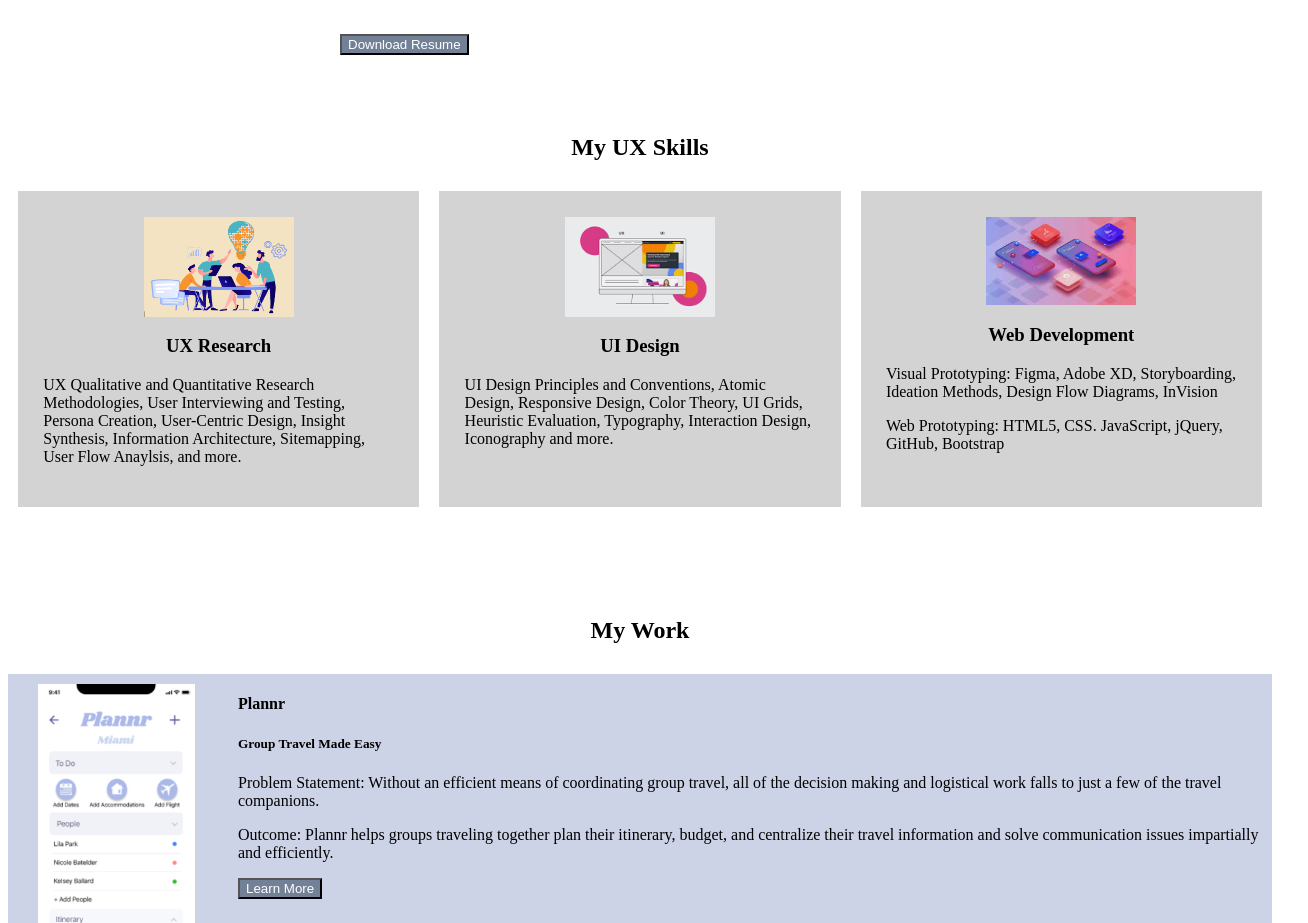
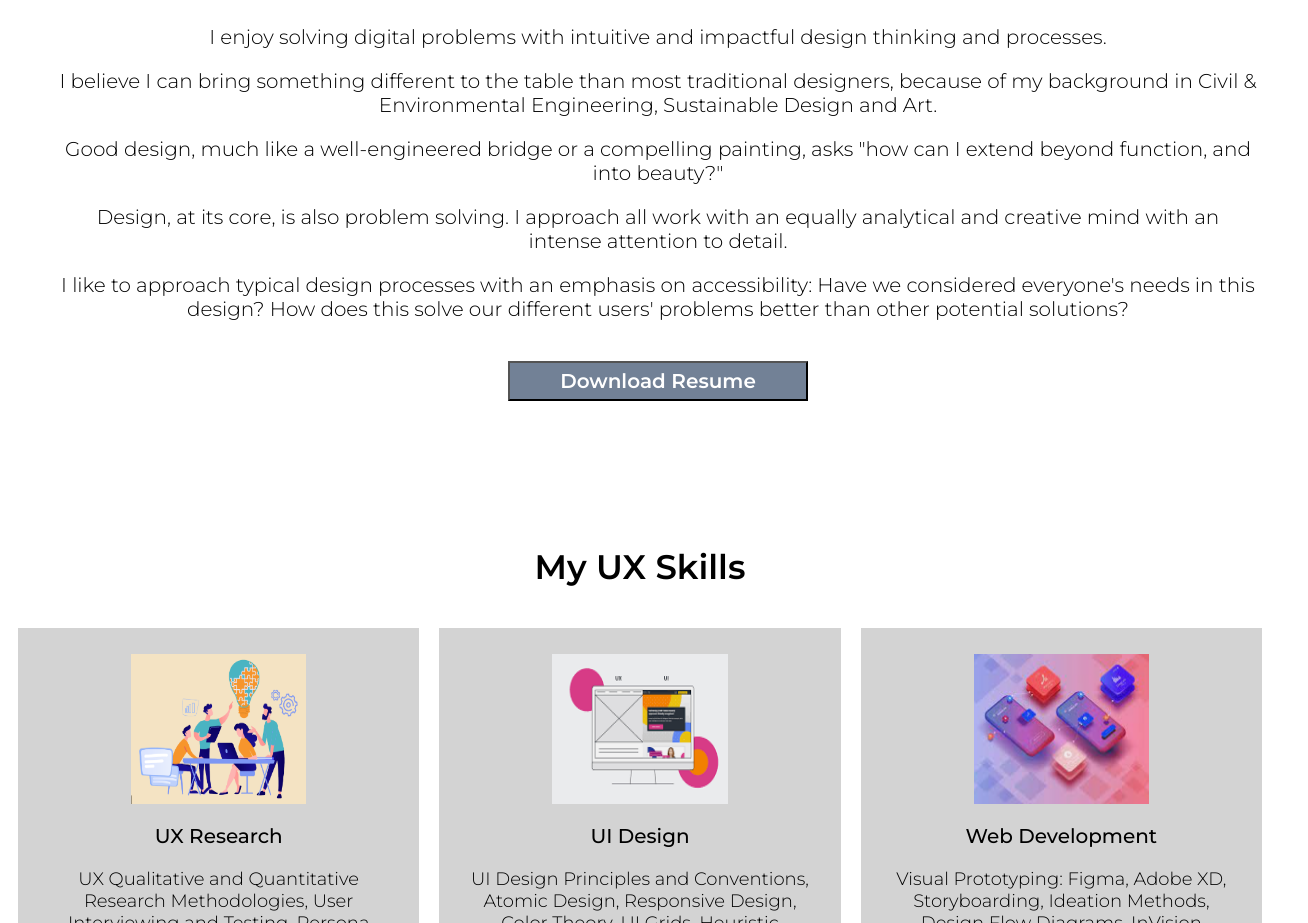
Before and after one commit to tayloroenick/UX_UI_HW_19, a plain HTML site: page index.html in a window 1280 px wide. Shown: the part 721-1644 px from the top of the page, 1308 px wide, since content can reach past the window. Drawn offline with nearby package versions, Linux system fonts and the light colour scheme.

Commit message:
After Feedback Changes

```diff
--- a/css/style.css
+++ b/css/style.css
@@ -20,14 +20,31 @@ nav {
 ul {
     width: 50%;
     margin-left: auto;
+    margin-right: 0;
+}
+
+li {
+    padding: 10px;
+}
+
+.navigation {
+    margin-bottom: 0;
+    font-size: 22px;
+    font-family: 'Montserrat', sans-serif;
+    font-weight: medium 500;
 }
 
 
 /*About Me styling*/
 
-.opener{
-    display: flex;
-    flex-direction: row;
+.opener h1 {
+  max-width: 600px;
+  margin-left: auto;
+  margin-right: auto;
+  font-size: 26px;
+  font-family: 'Montserrat', sans-serif;
+  font-weight: medium 500;
+  padding:10px;
 }
 
 .opener img{
@@ -36,29 +53,40 @@ ul {
     padding: 10px;
 }
 
-.opener h1{
-    padding:10px;
+.heroImg {
+    text-align: center;
+    height:850px;
+    padding: 50px;
+    width: 1200px;
+    margin: 0 auto;
+    margin-bottom: 70px;
 }
 
-.heroImg {
-    height:450px;
-    padding: 50px;
-    width: 600px;
-    margin: 0 auto;
-    margin-bottom: 70px;
+.heroImg p {
+    font-size: 20px;
+    font-family: 'Montserrat', sans-serif;
+    font-weight: 300;
 }
 
 .heroImg button {
     margin-top: 20px;
     color: white;
-    background-color: #728196 ;
+    background-color: #728196;
+    height: 40px;
+    width: 300px;
+    font-size: 20px;
+    font-family: 'Montserrat', sans-serif;
+    font-weight: 700;
 }
-
 
 /*My Skills styling using CSS Flex*/
 
 .mySkills h1 {
     margin-top: 50px;
+    font-size: 34px;
+    font-family: 'Montserrat', sans-serif;
+    font-weight: 600;
+    padding: 10px;
 }
 
 .flexContainer {
@@ -72,6 +100,7 @@ ul {
     background-color: lightgray;
     margin:10px;
     padding:2%;
+
 }
 
 .flexContainer .skill:hover {
@@ -92,15 +121,25 @@ ul {
 
 .mySkills h3{
     text-align: center;
+    font-size: 20px;
+    font-family: 'Montserrat', sans-serif;
+    font-weight: 500;
 }
 
 .flexContainer img{
-    max-width: 150px;
-    max-height: 100px;
+    width: 200px;
+    height: 150px;
     display: block;
     margin-left: auto;
     margin-right: auto;
     width:50%;
+}
+
+.mySkills p{
+    text-align: center;
+    font-size: 18px;
+    font-family: 'Montserrat', sans-serif;
+    font-weight: 300;
 }
 
 /*My Work styling using CSS Grids*/
@@ -108,10 +147,14 @@ ul {
 .myWork {
     margin-bottom: 50px;
 }
+
 .myWork h1 {
-    text-align:center;
-    margin-top: 100px;
-    margin-bottom: 30px;
+    margin-top: 150px;
+    font-size: 34px;
+    font-family: 'Montserrat', sans-serif;
+    font-weight: 600;
+    padding: 10px;
+    text-align: center;
 }
 
 .workGrid {
@@ -131,7 +174,30 @@ ul {
     max-width: 180px;
     padding:10px;
     margin-left:20px;
+    margin-top: 15px;
 }
+
+h4 {
+    font-size: 24px;
+    font-family: 'Montserrat', sans-serif;
+    font-weight: 500;
+}
+
+h5 {
+    font-size: 20px;
+    font-family: 'Montserrat', sans-serif;
+    font-weight: 500;
+}
+
+
+.myWork p {
+    font-size: 18px;
+    font-family: 'Montserrat', sans-serif;
+    font-weight: 300;
+    margin-bottom: 30px;
+    max-width: 1000px;
+}
+
 
 .imgPlannr{
     grid-area: imgPlannr;
@@ -149,6 +215,7 @@ ul {
     grid-area: imgClarity;
     background-color:#CDD3C8;
     margin-bottom: 20px;
+    height: 400px;
 }
 
 .descripClarity{
@@ -163,31 +230,47 @@ ul {
     margin-bottom: 20px;
 }
 
+.imgFh4k img{
+    max-width: 160px;
+    height: 380px;
+}
+
 .descripFh4k{
     grid-area: descripFh4k;
     background-color:#D1BECA;
     margin-bottom: 20px;
 }
 
-.myWork .portfolio {
+.workButton {
+    color: white;
+    background-color: #728196 ;
+    height: 40px;
+    width: 200px;
+    font-size: 20px;
+    font-family: 'Montserrat', sans-serif;
+    font-weight: 700;
+}
+
+.myWork .portfolioDownload {
     text-align: center;
     color: white;
     background-color: #728196 ;
-    display: inline-block;
     padding:10px;
-}
-
-
-.workButton {
-    color: white;
-    background-color: #728196 ;
+    margin-left: 0 auto;
+    margin-right: 0 auto;
+    margin-top: 50px;
+    height: 50px;
+    width: 300px;
+    font-size: 20px;
+    font-family: 'Montserrat', sans-serif;
+    font-weight: 700;
 }
 
 
 /*Footer styling*/
 
 footer {
-    background-color: #373738;
+    background-color: lightgray;
     padding: 1%;
     text-align: center;
 }
@@ -196,7 +279,10 @@ footer ul {
     display: inline-block;
     vertical-align: top;
     text-align: center;
-   color: white;
+    color: black;
+    font-size: 22px;
+    font-family: 'Montserrat', sans-serif;
+    font-weight: medium 500;
 }
 
 
--- a/index.html
+++ b/index.html
@@ -3,8 +3,15 @@
 
     <head>
         <title></title>
+
         <link rel="stylesheet" href="css/style.css">
+
         <script src="https://ajax.googleapis.com/ajax/libs/jquery/3.6.0/jquery.min.js"></script>
+
+        <link rel="preconnect" href="https://fonts.googleapis.com">
+        <link rel="preconnect" href="https://fonts.gstatic.com" crossorigin>
+        <link href="https://fonts.googleapis.com/css2?family=Montserrat:wght@300;500;600&display=swap" rel="stylesheet">
+
     </head>
 
     <body>
@@ -109,11 +116,9 @@
                     <button class="workButton" type="button">Learn More</button>
                 </div>
 
-               <button class="portfolio">View all Projects</button>
-
             </div>
 
-
+            <button class="portfolioDownload">View all Projects</button>
 
         </section>
 
```
